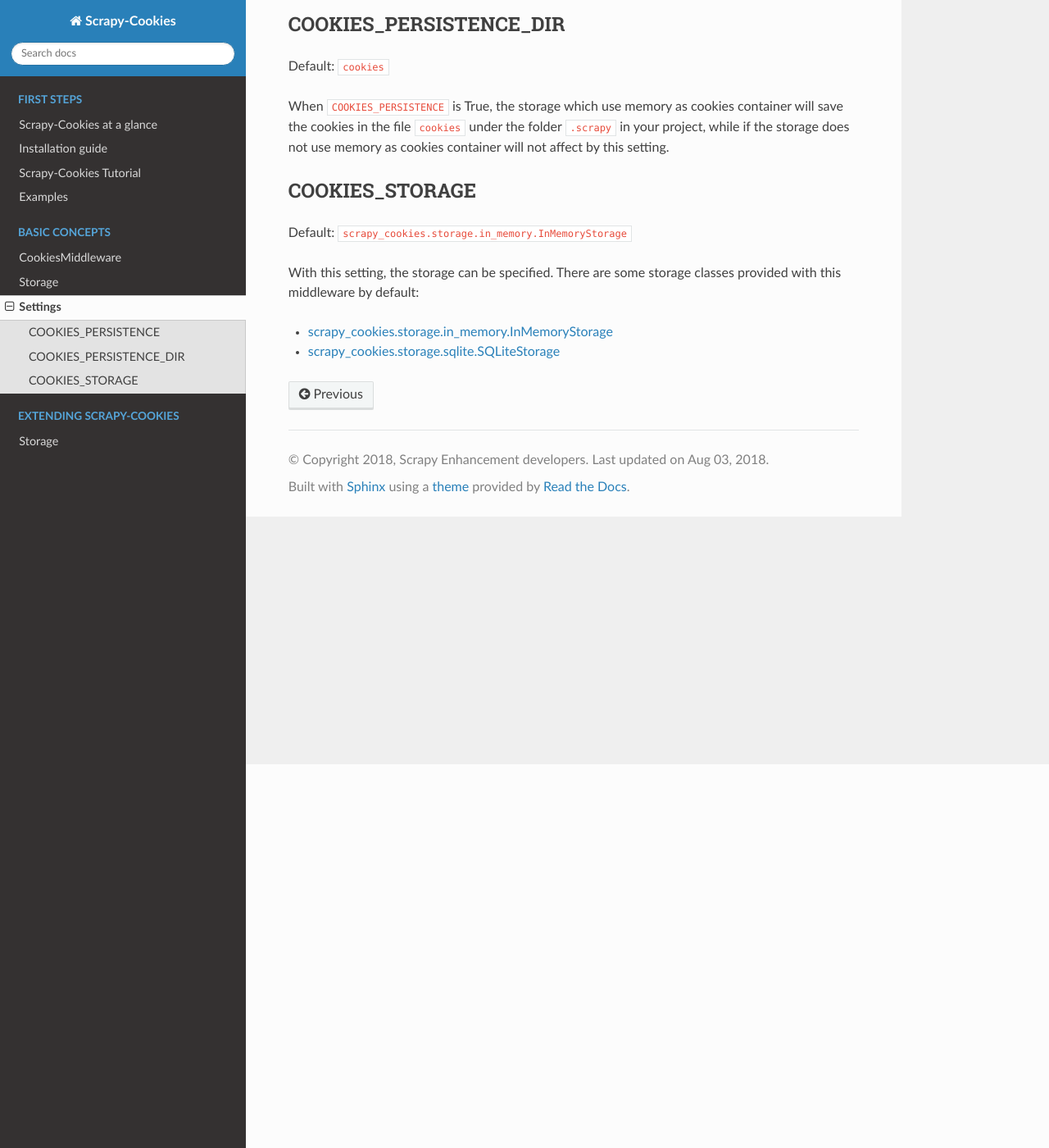
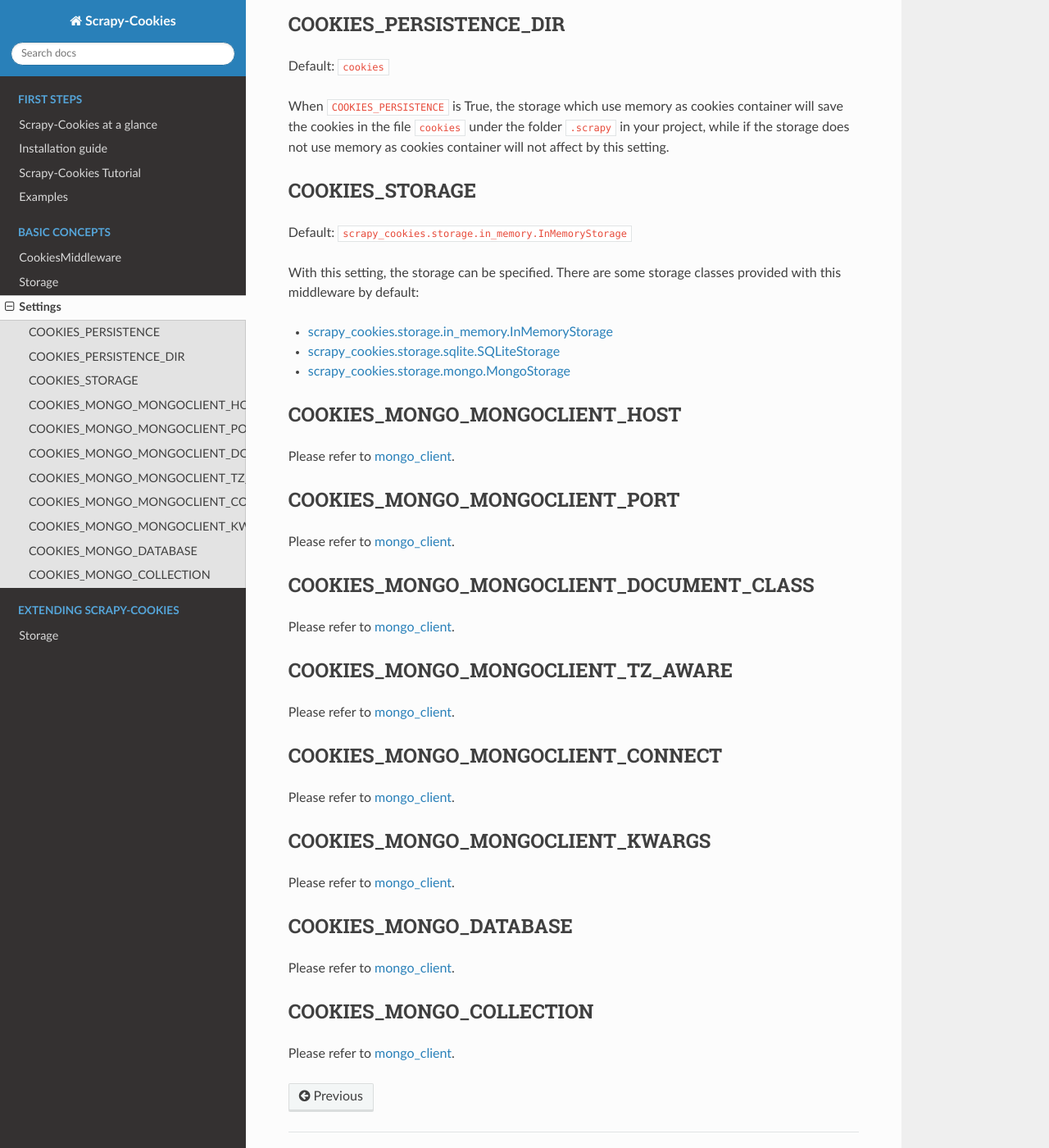
Before and after one commit to scrapedia/scrapy-cookies, a Sphinx documentation site: the page built from docs/topics/settings.rst, in a window 1280 px wide and 1400 px high, scrolled down 468 px. Shown: the whole window at 82% size. Built offline with Sphinx 7.4.7 and the Read the Docs theme 2.0.0, drawn with Linux system fonts in a browser that asks for light colours; comment, search, counter and statistics services are not loaded.

Commit message:
Add MongoStorage and fix typo
This commit intends to add MongoStorage class and fix typo

* A new storage MongoStorage added, with related settings, test cases,
  and documents
* Fix typo in the documents

```diff
--- a/README.rst
+++ b/README.rst
@@ -42,7 +42,7 @@
 
    pip install scrapy-cookies
 
-For more details see the install section in the documentation:
+For more details see the installation section in the documentation:
 https://scrapy-cookies.readthedocs.io/en/latest/intro/installation.html
 
 Documentation
--- a/docs/topics/settings.rst
+++ b/docs/topics/settings.rst
@@ -46,3 +46,55 @@
 
 * :ref:`scrapy_cookies.storage.in_memory.InMemoryStorage<storage-inmemory>`
 * :ref:`scrapy_cookies.storage.sqlite.SQLiteStorage<storage-sqlite>`
+* :ref:`scrapy_cookies.storage.mongo.MongoStorage<storage-mongo>`
+
+.. setting:: COOKIES_MONGO_MONGOCLIENT_HOST
+
+COOKIES_MONGO_MONGOCLIENT_HOST
+~~~~~~~~~~~~~~~~~~~~~~~~~~~~~~
+Please refer to mongo_client_.
+
+.. setting:: COOKIES_MONGO_MONGOCLIENT_PORT
+
+COOKIES_MONGO_MONGOCLIENT_PORT
+~~~~~~~~~~~~~~~~~~~~~~~~~~~~~~
+Please refer to mongo_client_.
+
+.. setting:: COOKIES_MONGO_MONGOCLIENT_DOCUMENT_CLASS
+
+COOKIES_MONGO_MONGOCLIENT_DOCUMENT_CLASS
+~~~~~~~~~~~~~~~~~~~~~~~~~~~~~~~~~~~~~~~~
+Please refer to mongo_client_.
+
+.. setting:: COOKIES_MONGO_MONGOCLIENT_TZ_AWARE
+
+COOKIES_MONGO_MONGOCLIENT_TZ_AWARE
+~~~~~~~~~~~~~~~~~~~~~~~~~~~~~~~~~~
+Please refer to mongo_client_.
+
+.. setting:: COOKIES_MONGO_MONGOCLIENT_CONNECT
+
+COOKIES_MONGO_MONGOCLIENT_CONNECT
+~~~~~~~~~~~~~~~~~~~~~~~~~~~~~~~~~
+Please refer to mongo_client_.
+
+.. setting:: COOKIES_MONGO_MONGOCLIENT_KWARGS
+
+COOKIES_MONGO_MONGOCLIENT_KWARGS
+~~~~~~~~~~~~~~~~~~~~~~~~~~~~~~~~
+Please refer to mongo_client_.
+
+.. setting:: COOKIES_MONGO_DATABASE
+
+COOKIES_MONGO_DATABASE
+~~~~~~~~~~~~~~~~~~~~~~
+Please refer to mongo_client_.
+
+.. setting:: COOKIES_MONGO_COLLECTION
+
+COOKIES_MONGO_COLLECTION
+~~~~~~~~~~~~~~~~~~~~~~~~
+Please refer to mongo_client_.
+
+
+.. _mongo_client: http://api.mongodb.com/python/current/api/pymongo/mongo_client.html#pymongo.mongo_client.MongoClient
--- a/requirements-py2.txt
+++ b/requirements-py2.txt
@@ -1 +1,2 @@
+pymongo
 scrapy
--- a/requirements-py3.txt
+++ b/requirements-py3.txt
@@ -1 +1,2 @@
+pymongo
 scrapy
```
Also changed, not shown: conftest.py (+1 -9 lines), docs/intro/overview.rst (+4 -4 lines), docs/intro/tutorial.rst (+24 -4 lines), docs/topics/storage.rst (+26 -3 lines), 5 other files.
